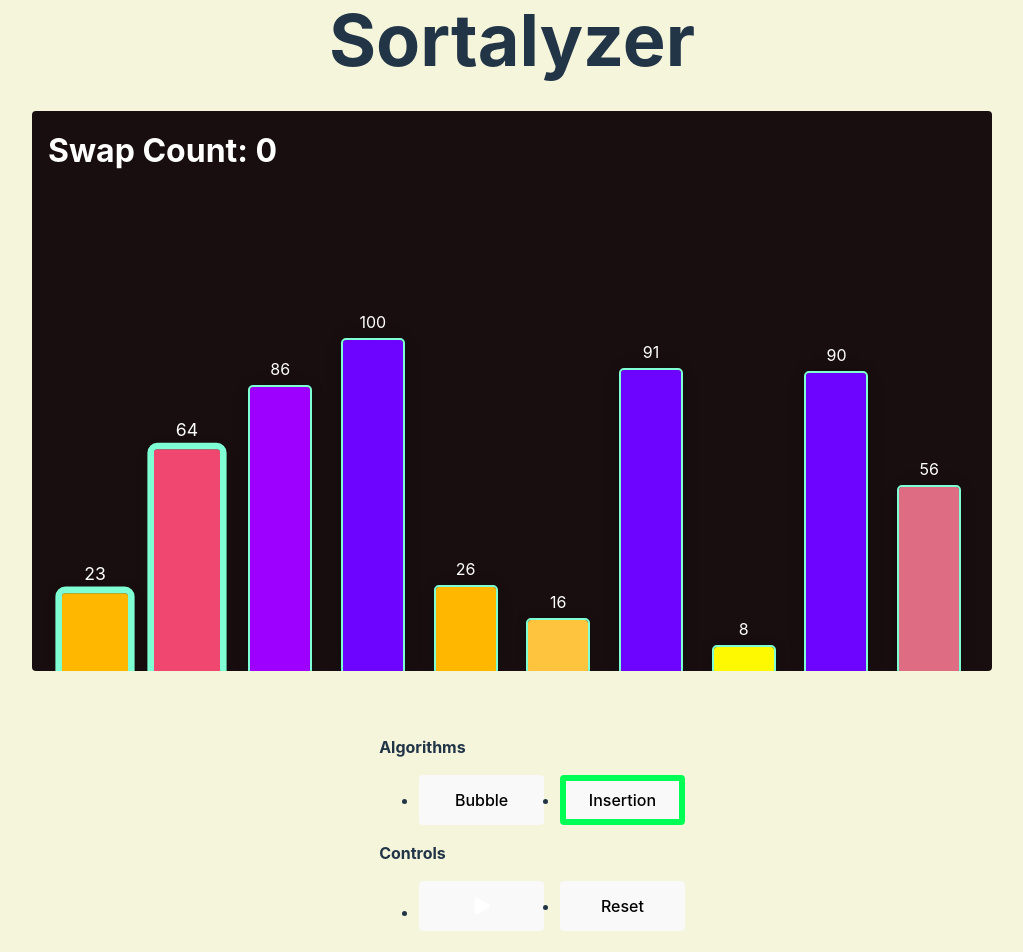
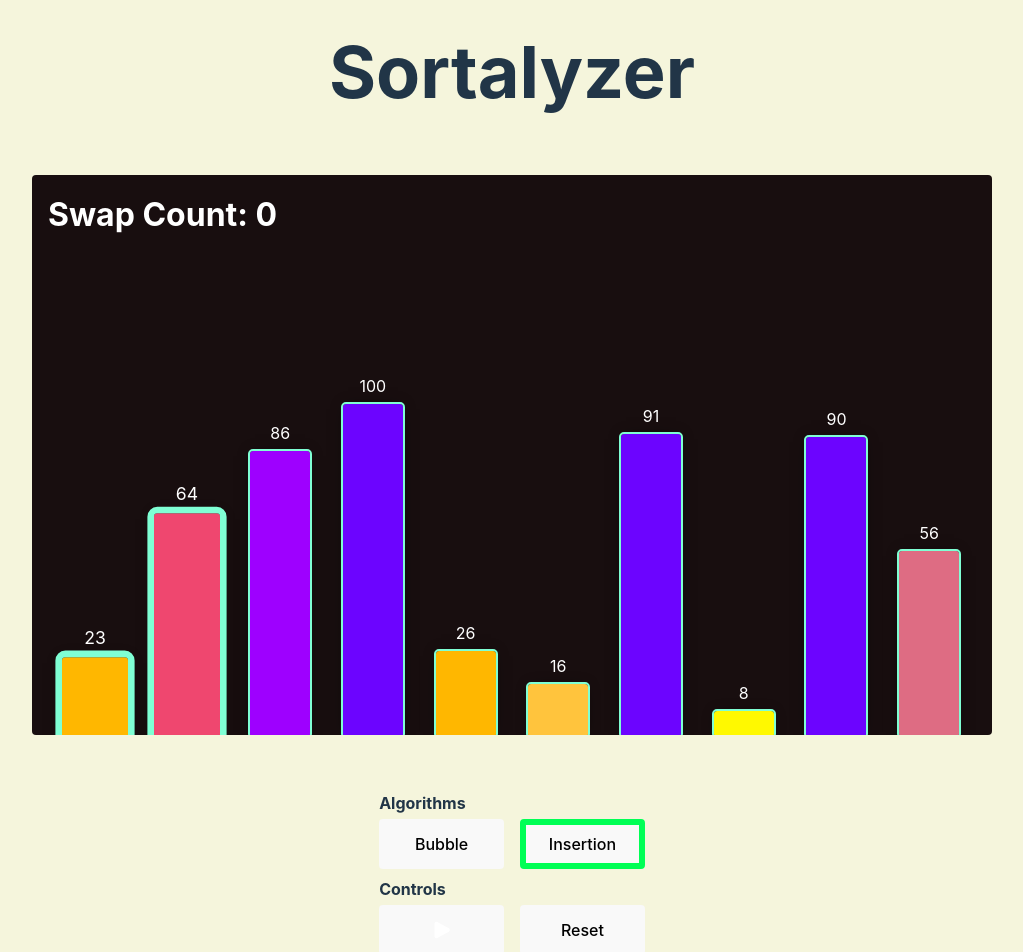
Before and after one commit to Tailsxz/sort-visualizer, a React (Vite) app: page / in a window 1280 px wide. Shown: the top 952 px of the page, without its empty margins (128-1151 px from the left). Built offline with nearby package versions, Linux system fonts and the light colour scheme.

Commit message:
add: default styles for menu and lists; change: margin from auto to 2rem for h1s

```diff
--- a/src/index.css
+++ b/src/index.css
@@ -26,7 +26,7 @@ a:hover {
 }
 
 h1 {
-  margin: auto 0;
+  margin: 2rem 0;
   font-size: clamp(1rem, 5vw + 0.5rem, 10rem);
   line-height: 1.1;
   text-align: center;
@@ -58,6 +58,18 @@ select:focus-visible {
   outline: 4px auto -webkit-focus-ring-color;
 }
 
+menu,
+ul {
+  padding: 0;
+  margin: 0;
+  list-style: none;
+}
+
+label {
+  display: inline-block;
+  margin-block: 0.5rem 0.25rem;
+}
+
 @media (prefers-color-scheme: light) {
   :root {
     color: #213547;
```
